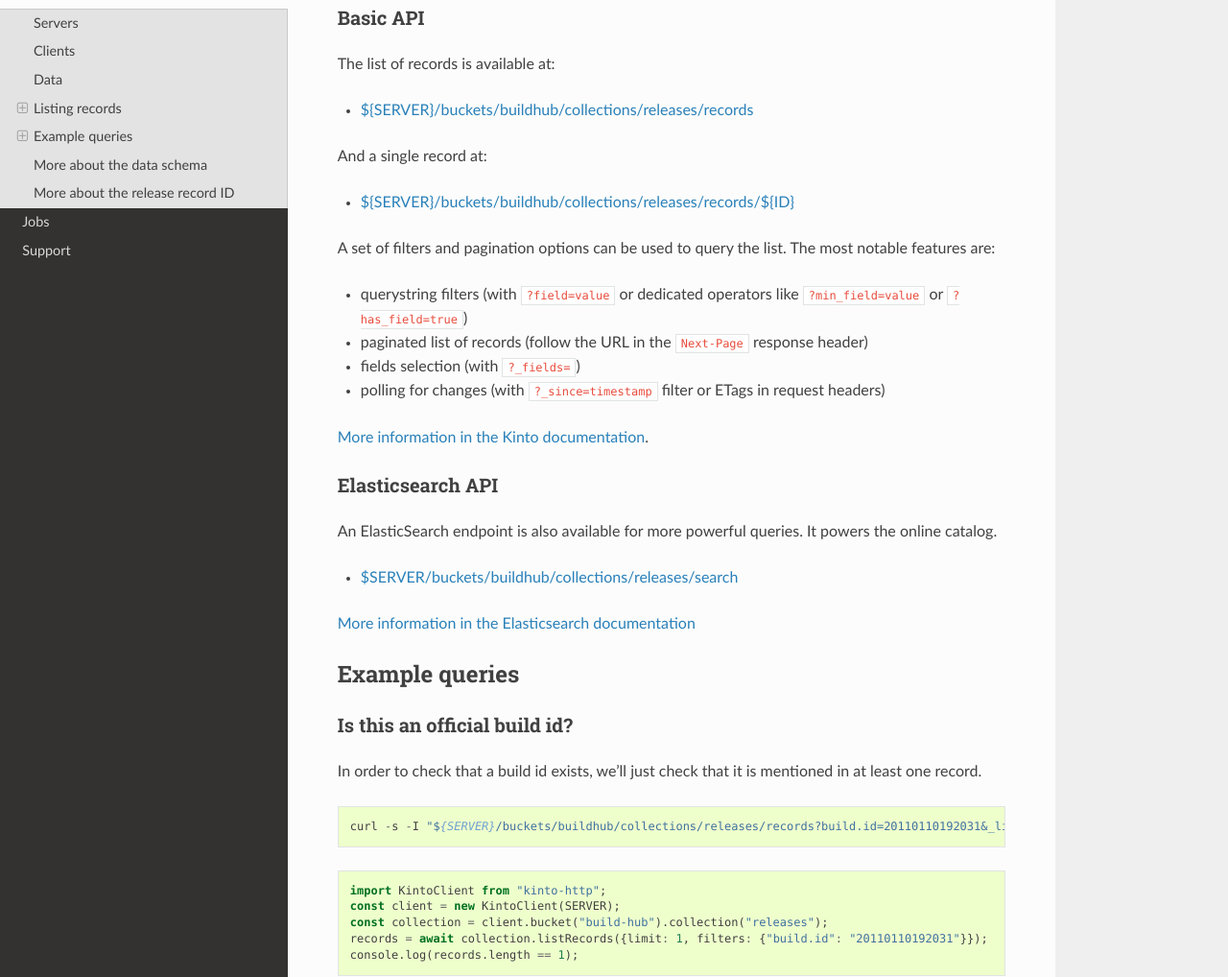
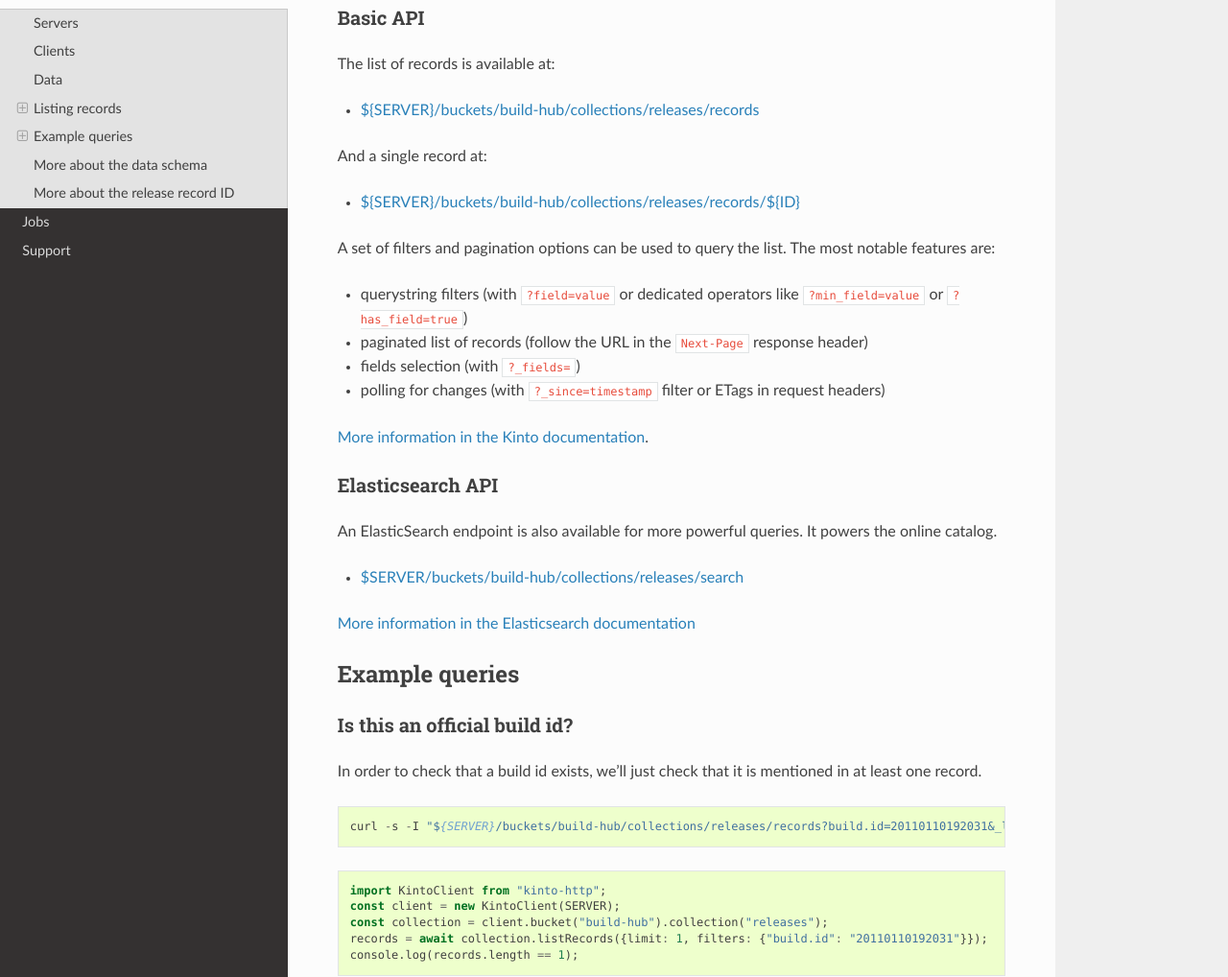
Before and after one commit to mozilla-services/buildhub, a Sphinx documentation site: the page built from docs/api.rst, in a window 1280 px wide and 1400 px high, scrolled down 1344 px. Shown: the part 153-1171 px from the top of the window at 96% size. Built offline with Sphinx 7.4.7 and the Read the Docs theme 2.0.0, drawn with Linux system fonts in a browser that asks for light colours; some of the changed text lies outside the part shown.

Commit message:
@leplatrem review.

```diff
--- a/docs/api.rst
+++ b/docs/api.rst
@@ -76,11 +76,11 @@
 
 The list of records is available at:
 
-* `${SERVER}/buckets/buildhub/collections/releases/records <https://buildhub.stage.mozaws.net/v1/buckets/buildhub/collections/releases/records?_limit=10>`_
+* `${SERVER}/buckets/build-hub/collections/releases/records <https://buildhub.stage.mozaws.net/v1/buckets/build-hub/collections/releases/records?_limit=10>`_
 
 And a single record at:
 
-* `${SERVER}/buckets/buildhub/collections/releases/records/${ID} <https://buildhub.stage.mozaws.net/v1/buckets/buildhub/collections/releases/records/firefox_beta_50-0b11_macosx_el>`_
+* `${SERVER}/buckets/build-hub/collections/releases/records/${ID} <https://buildhub.stage.mozaws.net/v1/buckets/build-hub/collections/releases/records/firefox_beta_50-0b11_macosx_el>`_
 
 A set of filters and pagination options can be used to query the list. The most notable features are:
 
@@ -96,7 +96,7 @@
 
 An ElasticSearch endpoint is also available for more powerful queries. It powers the online catalog.
 
-* `$SERVER/buckets/buildhub/collections/releases/search <https://buildhub.stage.mozaws.net/v1/buckets/buildhub/collections/releases/search>`_
+* `$SERVER/buckets/build-hub/collections/releases/search <https://buildhub.stage.mozaws.net/v1/buckets/build-hub/collections/releases/search>`_
 
 `More information in the Elasticsearch documentation <https://www.elastic.co/guide/en/elasticsearch/reference/current/search.html>`_
 
@@ -111,7 +111,7 @@
 
 ::
 
-    curl -s -I "${SERVER}/buckets/buildhub/collections/releases/records?build.id=20110110192031&_limit=1" | grep "Total-Records: 1"
+    curl -s -I "${SERVER}/buckets/build-hub/collections/releases/records?build.id=20110110192031&_limit=1" | grep "Total-Records: 1"
 
 .. code-block:: javascript
 
@@ -227,7 +227,7 @@
 
 The complete JSON schema is available in the collection metadata:
 
-* `${SERVER}/buckets/buildhub/collections/releases <https://buildhub.stage.mozaws.net/v1/buckets/buildhub/collections/releases>`_
+* `${SERVER}/buckets/build-hub/collections/releases <https://buildhub.stage.mozaws.net/v1/buckets/build-hub/collections/releases>`_
 
 The records added to the collection will be validated against that schema.
 
--- a/docs/index.rst
+++ b/docs/index.rst
@@ -19,7 +19,7 @@
 
 Buildhub is just a collection of records on a Kinto server.
 
-* `$SERVER/buckets/build-hub/collections/releases/records?_limit=10 <https://buildhub.stage.mozaws.net/v1/buckets/buildhub/collections/releases/records?_limit=10>`_
+* `$SERVER/buckets/build-hub/collections/releases/records?_limit=10 <https://buildhub.stage.mozaws.net/v1/buckets/build-hub/collections/releases/records?_limit=10>`_
 
 A set of filters and pagination options can be used to query the collection. See :ref:`the dedicated section <api>`.
 
@@ -28,7 +28,7 @@
 
 An ElasticSearch endpoint is also available for more powerful queries:
 
-* `$SERVER/buckets/build-hub/collections/releases/search <https://buildhub.stage.mozaws.net/v1/buckets/buildhub/collections/releases/search>`_
+* `$SERVER/buckets/build-hub/collections/releases/search <https://buildhub.stage.mozaws.net/v1/buckets/build-hub/collections/releases/search>`_
 
 `More information in the Elasticsearch documentation <https://www.elastic.co/guide/en/elasticsearch/reference/current/search.html>`_
 
```
Also changed, not shown: 1 other file.
